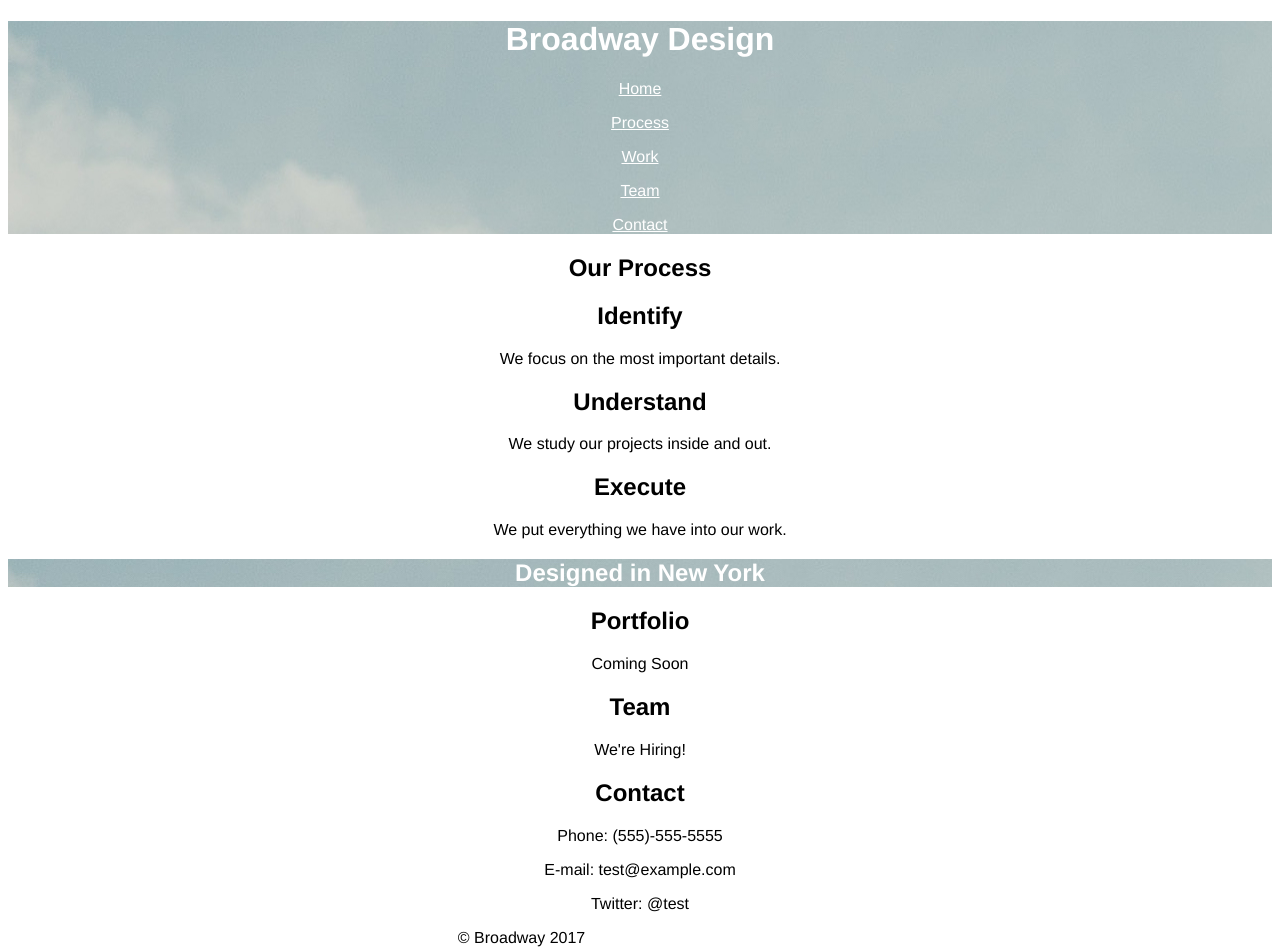
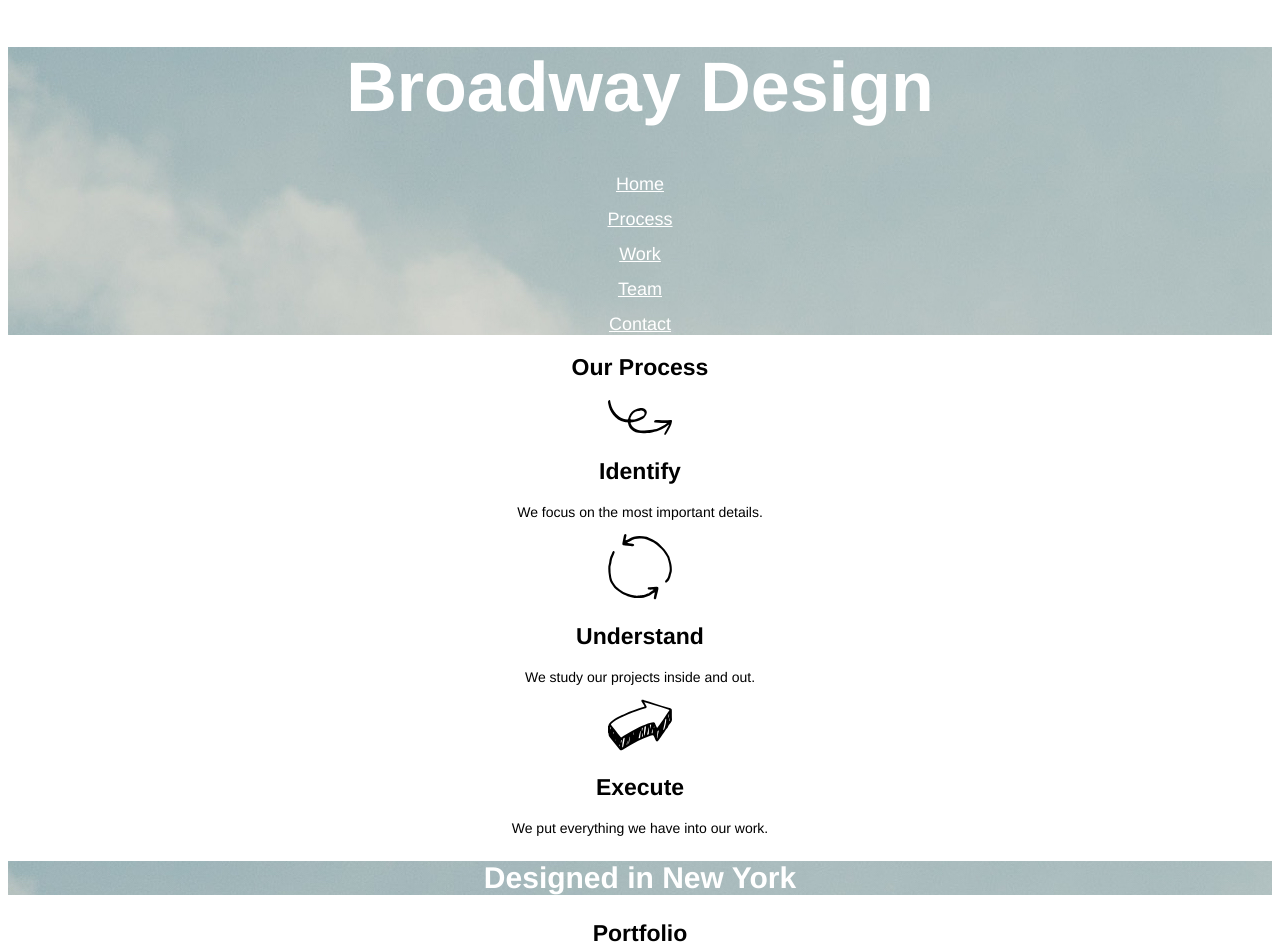
Before and after one commit to jdpagepc/broadway, a plain HTML site: page index.html in a window 1280 px wide. Shown: the top 952 px of the page. Drawn offline with Linux system fonts and the light colour scheme.

Commit message:
Final Draft

```diff
--- a/index.html
+++ b/index.html
@@ -14,10 +14,13 @@
 		<p><a class="btn-nav" href="#contact">Contact</a></p>
 	</div>
 	<h2 class="chapter" id="process">Our Process</h2>
+	<img src="./resources/images/identify.svg">
 	<h2 class="chapter">Identify</h2>
 	<p>We focus on the most important details.</p>
+	<img src="./resources/images/understand.svg">
 	<h2 class="chapter">Understand</h2>
 	<p>We study our projects inside and out.</p>
+	<img src="./resources/images/execute.svg">
 	<h2 class="chapter">Execute</h2>
 	<p>We put everything we have into our work.</p>
 	<div class="header">
--- a/resources/css/style.css
+++ b/resources/css/style.css
@@ -10,4 +10,28 @@ html {
 
 .btn-nav {
 	color: white;
+	font-size: 18px;
 }
+
+.chapter {
+	font-size: 23px;
+}
+
+p {
+	font-size: 14px;
+}
+
+.footer {
+	background-color: dimgrey;
+	text-align: left;
+	color: white;
+	font-size: 11px;
+}
+
+h1 {
+	font-size: 70px;
+}
+
+h2 {
+	font-size: 30px;
+}
```
